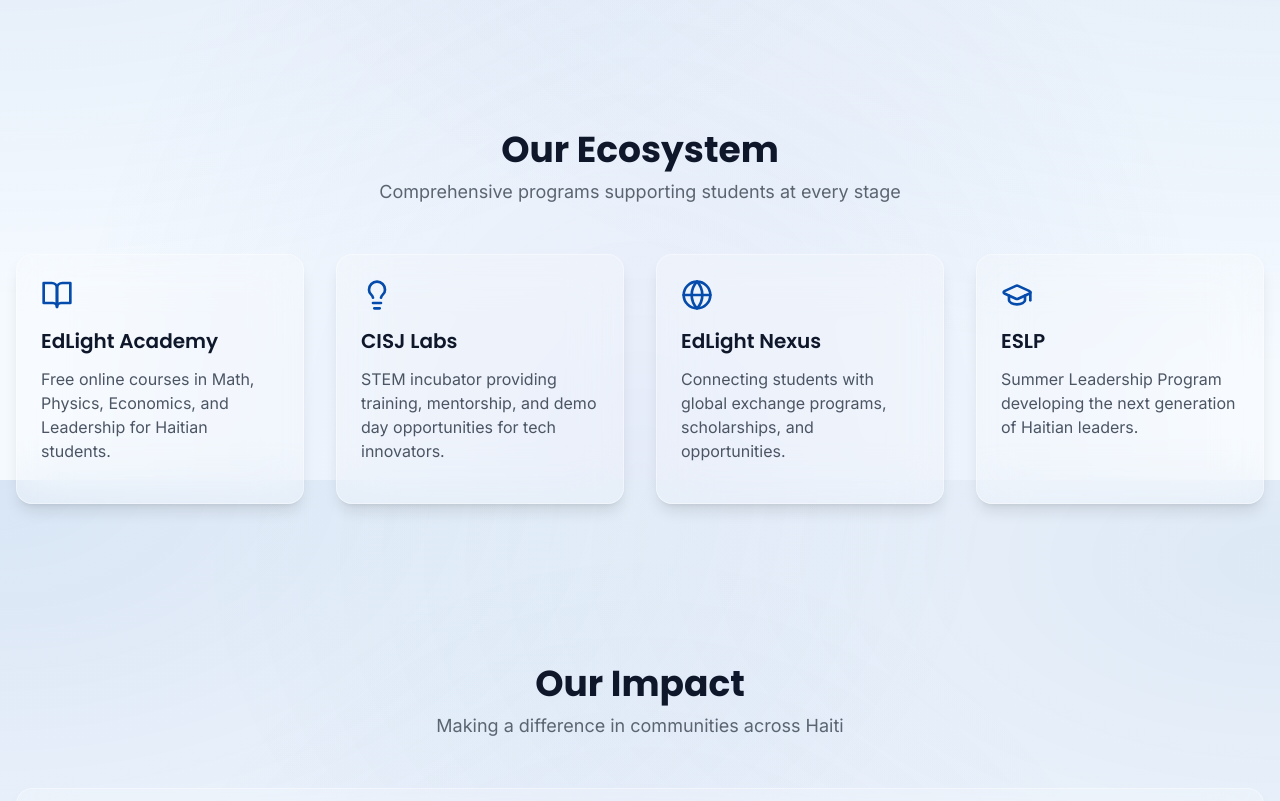
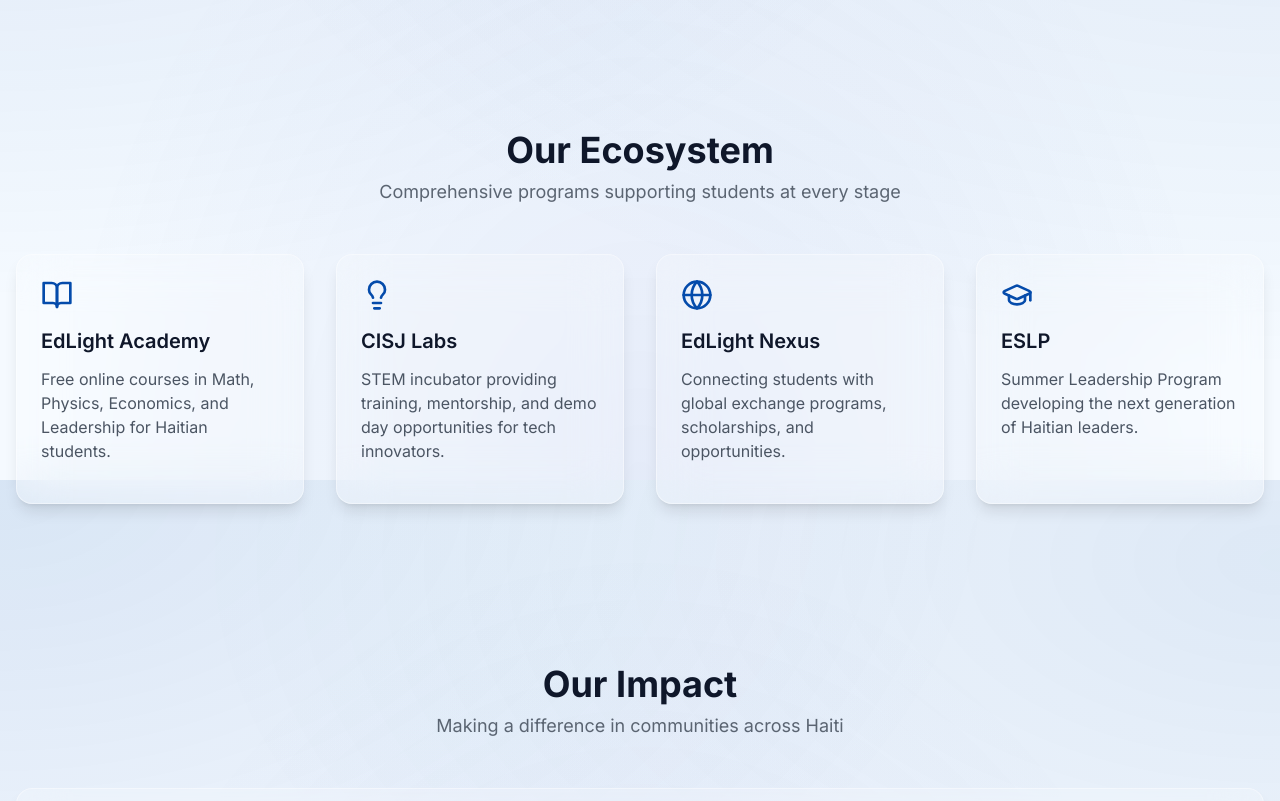
Before and after one commit to edlinitiative/EdLight-Initiative, a Next.js app: page / in a window 1280 px wide. Shown: the part 1120-1921 px from the top of the page. Built offline with nearby package versions, Linux system fonts and the light colour scheme.

Commit message:
Align typography with Academy font stack

```diff
--- a/app/globals.css
+++ b/app/globals.css
@@ -4,8 +4,7 @@
 
 @layer base {
   :root {
-    --font-poppins: 'Poppins', sans-serif;
-    --font-inter: 'Inter', sans-serif;
+    --font-sans: 'Inter', 'SF Pro Text', 'Segoe UI', system-ui, -apple-system, BlinkMacSystemFont, sans-serif;
   }
 
   html {
--- a/app/layout.tsx
+++ b/app/layout.tsx
@@ -1,19 +1,13 @@
 import type { Metadata } from 'next'
-import { Poppins, Inter } from 'next/font/google'
+import { Inter } from 'next/font/google'
 import './globals.css'
 import Navbar from '@/components/Navbar'
 import Footer from '@/components/Footer'
 
-const poppins = Poppins({
-  weight: ['400', '600', '700'],
+const inter = Inter({
+  weight: ['400', '500', '600', '700'],
   subsets: ['latin'],
-  variable: '--font-poppins',
-  display: 'swap',
-})
-
-const inter = Inter({
-  subsets: ['latin'],
-  variable: '--font-inter',
+  variable: '--font-sans',
   display: 'swap',
 })
 
@@ -34,7 +28,7 @@ export default function RootLayout({
   children: React.ReactNode
 }) {
   return (
-    <html lang="en" className={`${poppins.variable} ${inter.variable}`}>
+    <html lang="en" className={inter.variable}>
       <body>
         <a href="#main-content" className="skip-link">
           Skip to main content
--- a/tailwind.config.ts
+++ b/tailwind.config.ts
@@ -17,8 +17,8 @@ const config: Config = {
         background: '#F5FAFF',
       },
       fontFamily: {
-        heading: ['var(--font-poppins)', 'sans-serif'],
-        body: ['var(--font-inter)', 'sans-serif'],
+        heading: ['var(--font-sans)', 'sans-serif'],
+        body: ['var(--font-sans)', 'sans-serif'],
       },
       container: {
         center: true,
```
